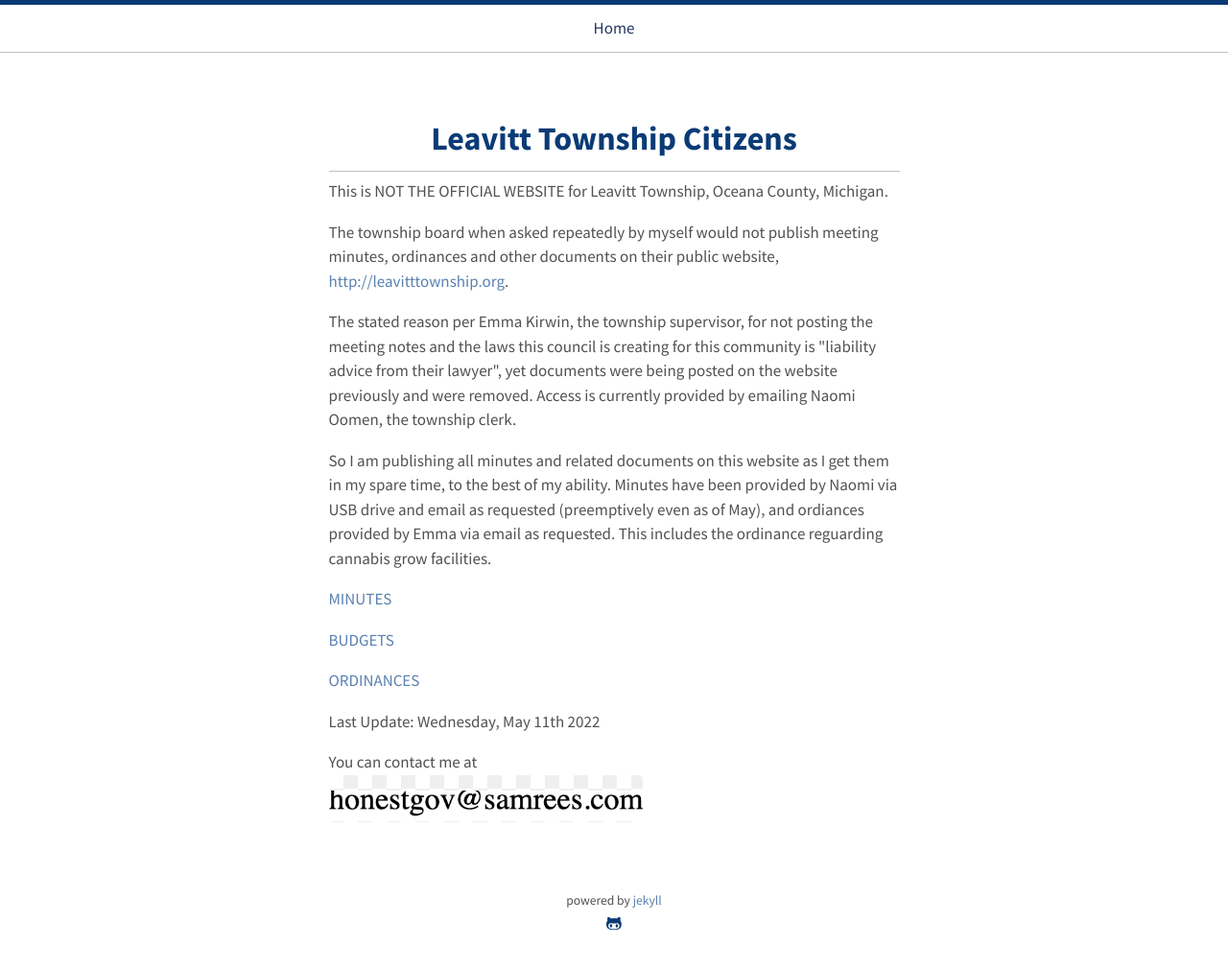
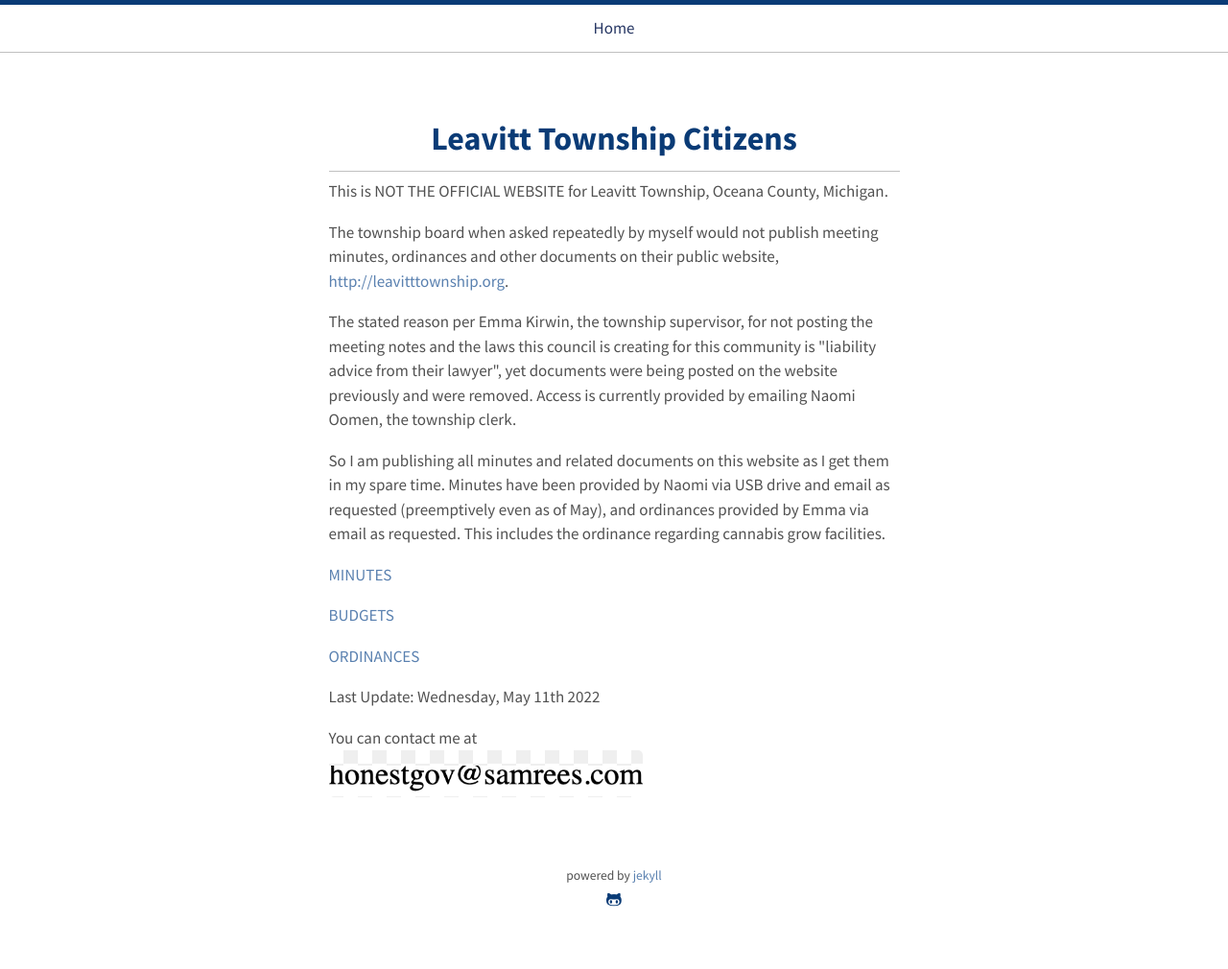
Before and after one commit to honestgov/leavitttownship.us, a Jekyll site: the page built from docs/index.html, in a window 1280 px wide. Shown: the whole page at 96% size. Built offline with Jekyll 4.4.1, drawn with Linux system fonts in a browser that asks for light colours; after the commit the page ends 984 px from its top, so only the background shows below that.

Commit message:
Fix typos

```diff
--- a/docs/index.html
+++ b/docs/index.html
@@ -23,7 +23,7 @@ title: Home
       The stated reason per Emma Kirwin, the township supervisor, for not posting the meeting notes and the laws this council is creating for this community is "liability advice from their lawyer", yet documents were being posted on the website previously and were removed. Access is currently provided by emailing Naomi Oomen, the township clerk.
     </p>
     <p>
-      So I am publishing all minutes and related documents on this website as I get them in my spare time, to the best of my ability. Minutes have been provided by Naomi via USB drive and email as requested (preemptively even as of May), and ordiances provided by Emma via email as requested. This includes the ordinance reguarding cannabis grow facilities.
+      So I am publishing all minutes and related documents on this website as I get them in my spare time. Minutes have been provided by Naomi via USB drive and email as requested (preemptively even as of May), and ordinances provided by Emma via email as requested. This includes the ordinance regarding cannabis grow facilities.
     </p>
 
     <p><a href="https://github.com/honestgov/leavitttownship.us/tree/main/minutes">MINUTES</a></p>
```
